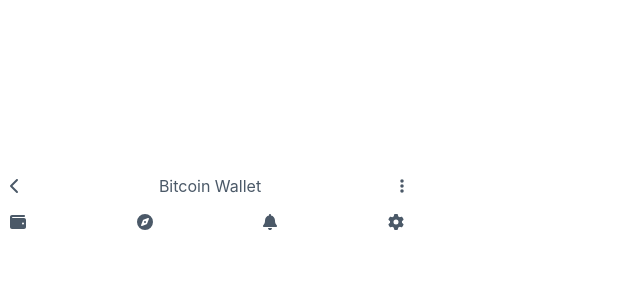
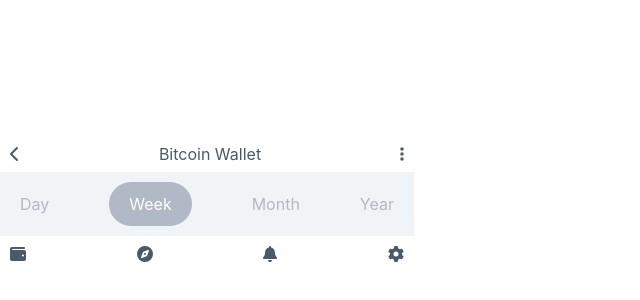
Before and after one commit to mevolkan/wallet, a React (Vite) app: page / in a window 1280 px wide. Shown: the part 196-496 px from the top of the page, without its empty margins (0-640 px from the left). Built offline with nearby package versions, Linux system fonts and the light colour scheme.

Commit message:
time filter styling

```diff
--- a/src/App.css
+++ b/src/App.css
@@ -1,9 +1,11 @@
-/* #root {
-  max-width: 1280px;
+ #root {
+  /* max-width: 1280px;
   margin: 0 auto;
   padding: 2rem;
-  text-align: center;
-} */
+  text-align: center; */
+  background-color: #f1f4f7;
+  color: #b0b9c5;
+}
 
 
 nav{
@@ -30,3 +32,17 @@ nav.navdrawer{
   position: sticky;
   bottom: 0;
 }
+/* timefilter */
+div.time-filter{
+  display: flex;
+  justify-content: space-between;
+  padding: 10px 20px;
+  align-items: center;
+
+}
+.time-filter .active{
+  color: #fff;
+  background-color: #b0b9c5;
+  padding: 10px 20px;
+  border-radius: 50px;
+}
--- a/src/App.jsx
+++ b/src/App.jsx
@@ -2,6 +2,7 @@
 import './App.css'
 import Navigation from './components/navbar'
 import NavDrawer from './components/navdrawer'
+import TimeFilter from './components/timefilter'
 
 function App() {
 
@@ -9,6 +10,7 @@ function App() {
   return (
     <>
       <Navigation />
+      <TimeFilter />
       <NavDrawer />
     </>
   )
```
